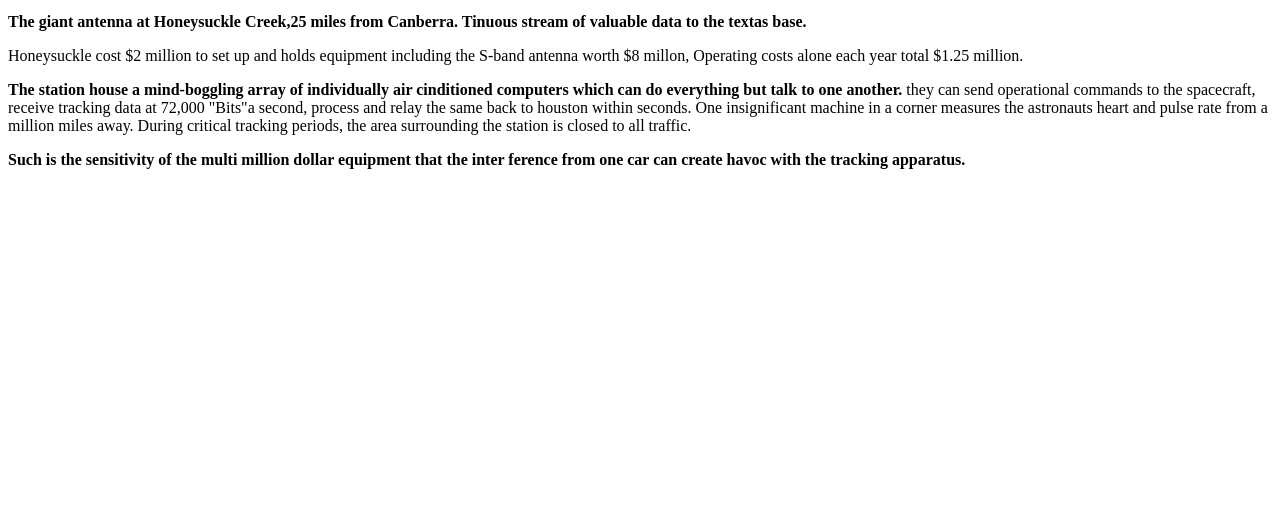
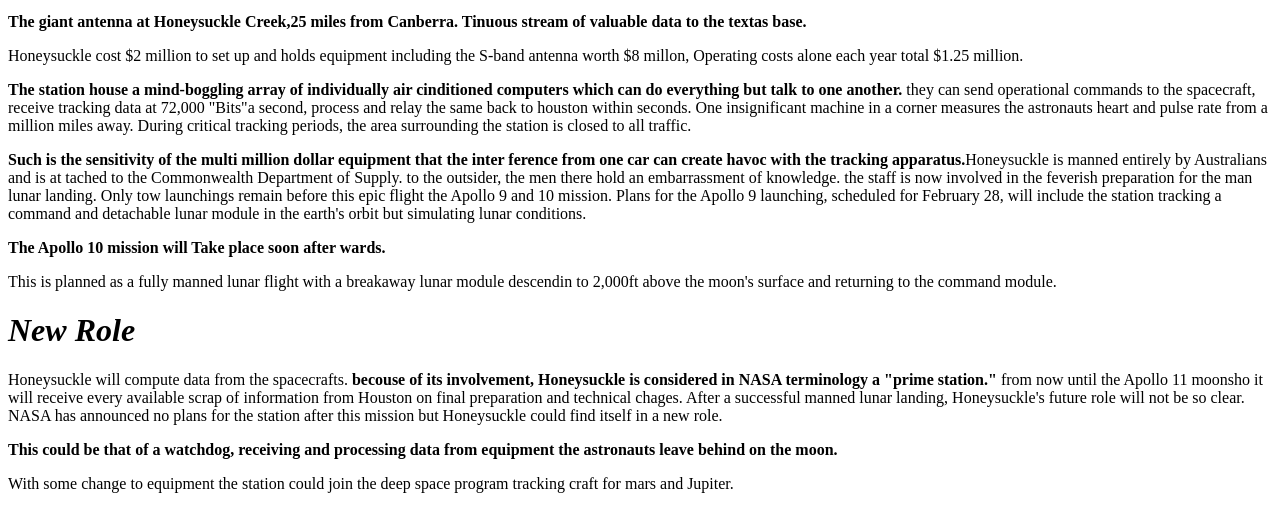
Before and after one commit to alijawad786/Man-on-the-moon, a plain HTML site: page index.html in a window 1280 px wide. Shown: the part 748-1257 px from the top of the page. Before the commit the page ends 933 px from the top, so only its background shows below. Drawn offline with Linux system fonts and the light colour scheme.

Commit message:
Add files via upload
complete

```diff
--- a/index.html
+++ b/index.html
@@ -49,7 +49,19 @@
 
 		<p><b>The station house a mind-boggling array of individually air cinditioned computers which can do everything but talk to one another. </b>they can send operational commands to the spacecraft,  receive tracking data at 72,000 "Bits"a second, process and relay the same back to houston within seconds. One insignificant machine in a corner measures the astronauts heart and pulse rate from a  million miles away. During critical tracking periods, the area surrounding the station is closed to all traffic. </p>
 
-		<p><b>Such is the sensitivity of the multi million  dollar  equipment that the inter ference from one car can create havoc with the tracking apparatus. </b></p>
+		<p><b>Such is the sensitivity of the multi million  dollar  equipment that the inter ference from one car can create havoc with the tracking apparatus.</b>Honeysuckle is manned entirely by Australians and is at tached to the Commonwealth Department of Supply. to the outsider, the men there hold an embarrassment of knowledge. the staff is now involved in the feverish preparation for the man lunar landing. Only tow launchings remain before this epic flight the Apollo 9 and 10 mission. Plans for the Apollo 9 launching, scheduled for February 28, will include the station tracking a command and detachable lunar module in the earth's orbit but simulating lunar conditions.</p>
+
+		<p><b>The  Apollo 10 mission will Take place soon after wards.</b></b>
+
+		<p>This is planned as a fully manned lunar flight with a breakaway lunar module descendin to 2,000ft above the moon's surface and returning to the command module. </p>
+
+	<h1><i>New Role</i></h1>
+
+		<p>Honeysuckle will compute data from the spacecrafts.<b> becouse of its involvement, Honeysuckle is considered in NASA terminology a "prime station." </b>from now until the Apollo 11 moonsho it will receive every available scrap of information from Houston on final preparation and technical chages. After a successful manned lunar landing,  Honeysuckle's future role will not be so clear. NASA has announced no plans for the station after this mission but Honeysuckle could find itself in a new role. </p>
+
+		<p><b>This  could be that of a watchdog, receiving and processing data from equipment the astronauts leave behind on the moon. </b></p>
+
+		<p>With some change to equipment the station could join the deep space program tracking craft for mars and Jupiter.  </p>
 		</body>
 
 </html>
```
